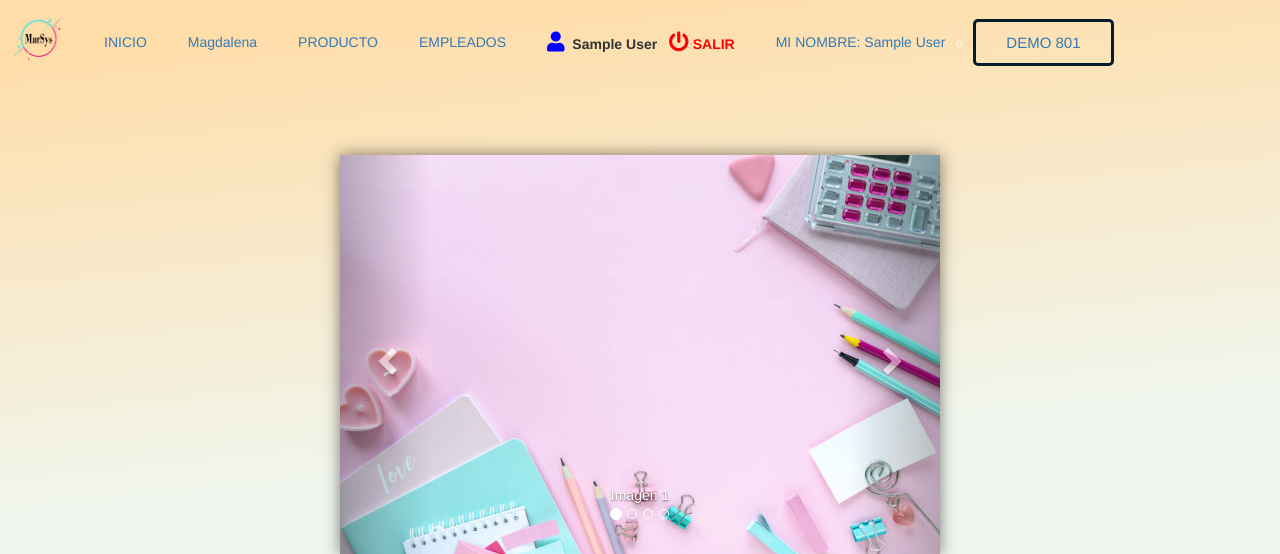
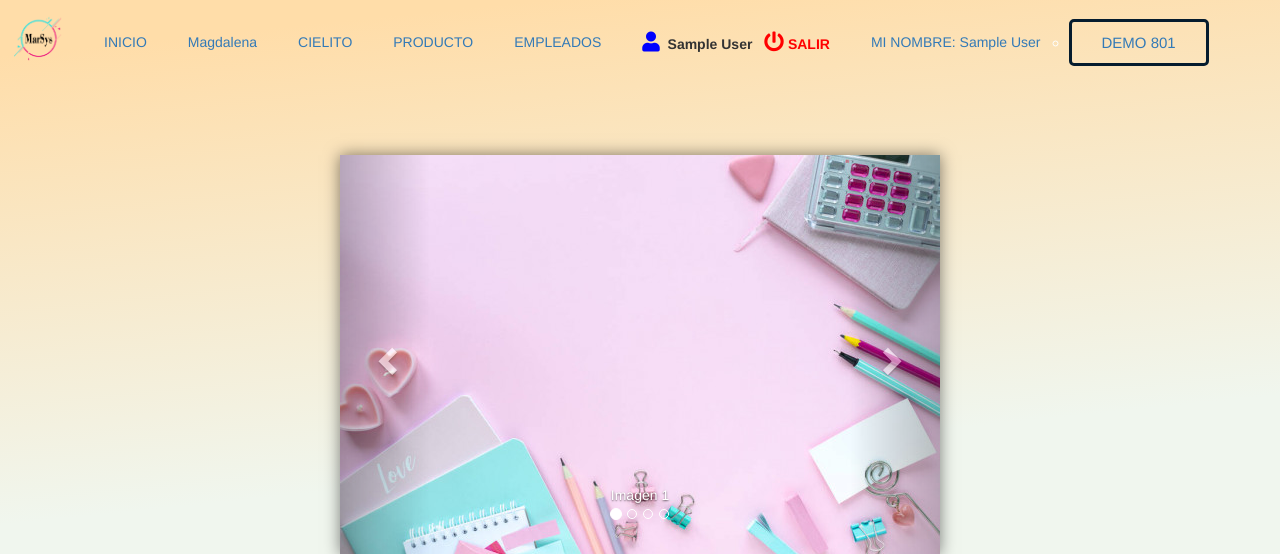
Before and after one commit to magdalenautsv/ProyectoFinalDWI, a PHP site: page /index.php in a window 1280 px wide. Shown: the top 554 px of the page. Run offline with PHP 8.4, Linux system fonts and the light colour scheme; the visitor is signed in with stand-in values (Sample User, id 1); some libraries are stand-ins or nearby versions.

Commit message:
commit magda

```diff
--- a/index.php
+++ b/index.php
@@ -24,6 +24,9 @@ session_start();
           <a class="nav-link active" href="index.php">INICIO</a>
         </li>        <li class="btn btn_home">
           <a class="nav-link active" href="magdalena.php">Magdalena</a>
+        </li>        </li>        <li class="btn btn_home">
+          <a class="nav-link active" href="cielito.php">CIELITO</a>
+
         </li>
         <?php if (!isset($_SESSION["User_Logueado"])) { ?>
           <li class="btn btn_login">
```
